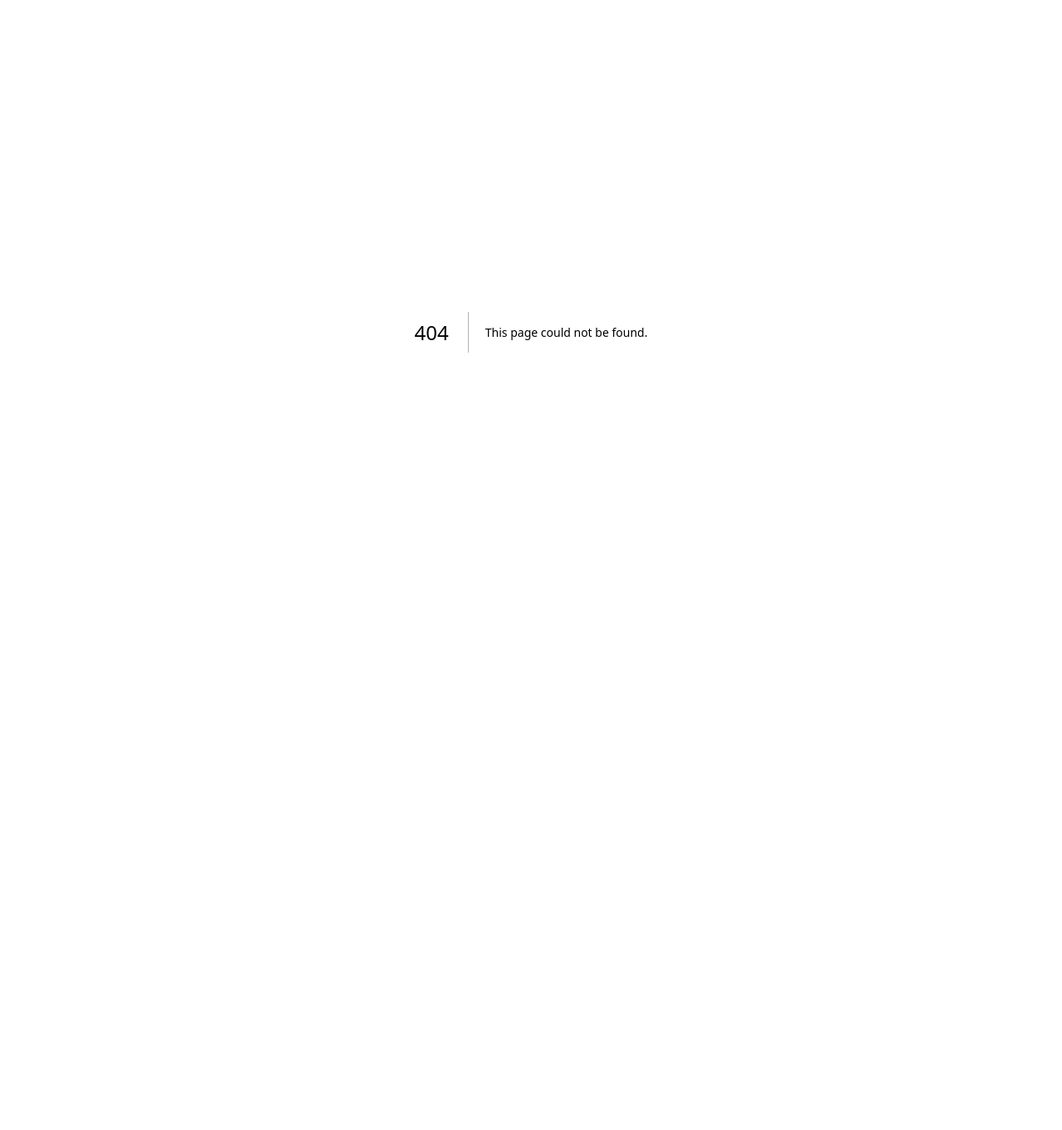
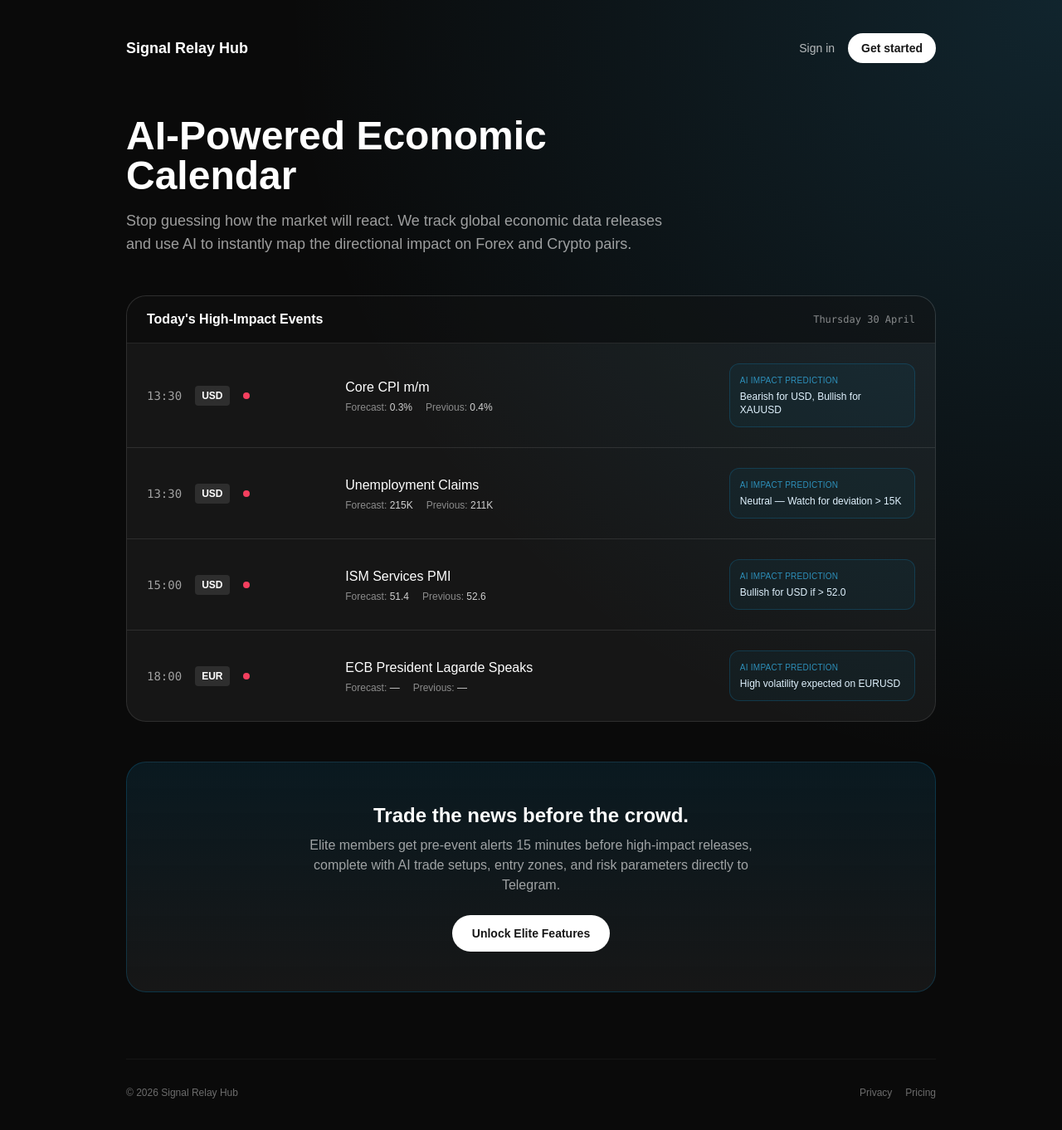
Before and after one commit to SignalRelayFinance/Signal-Relay-Hub, a Next.js app: page /economic-calendar in a window 1280 px wide. Before the commit this address had no page. Shown: the top 1362 px of the page at 83% size. Before the commit the page ends 800 px from the top, so only its background shows below. Built offline with nearby package versions, Linux system fonts and the light colour scheme.

Commit message:
create economic calendar

```diff
--- /dev/null
+++ b/src/app/economic-calendar/page.tsx
@@ -0,0 +1,99 @@
+import React from 'react';
+import Link from 'next/link';
+
+export const metadata = {
+  title: 'AI Economic Calendar & Market Impact | Signal Relay Hub',
+  description: 'Track high-impact macroeconomic events like NFP, CPI, and FOMC with AI-predicted market pair impact. Institutional calendar data for retail traders.',
+  openGraph: {
+    title: 'AI Economic Calendar | Signal Relay Hub',
+    description: 'Track high-impact macroeconomic events with AI-predicted impact.',
+    url: 'https://www.signalrelayhub.io/economic-calendar',
+    siteName: 'Signal Relay Hub',
+  },
+};
+
+const MOCK_EVENTS = [
+  { id: 1, time: '13:30', currency: 'USD', event: 'Core CPI m/m', impact: 'High', forecast: '0.3%', previous: '0.4%', aiBias: 'Bearish for USD, Bullish for XAUUSD' },
+  { id: 2, time: '13:30', currency: 'USD', event: 'Unemployment Claims', impact: 'High', forecast: '215K', previous: '211K', aiBias: 'Neutral — Watch for deviation > 15K' },
+  { id: 3, time: '15:00', currency: 'USD', event: 'ISM Services PMI', impact: 'High', forecast: '51.4', previous: '52.6', aiBias: 'Bullish for USD if > 52.0' },
+  { id: 4, time: '18:00', currency: 'EUR', event: 'ECB President Lagarde Speaks', impact: 'High', forecast: '—', previous: '—', aiBias: 'High volatility expected on EURUSD' },
+];
+
+export default function EconomicCalendarPage() {
+  return (
+    <div className="relative min-h-screen overflow-hidden bg-neutral-950 text-white">
+      <div className="pointer-events-none absolute inset-0 bg-[radial-gradient(circle_at_top_right,_rgba(56,189,248,0.15),_transparent_50%)]" />
+
+      <div className="relative mx-auto flex min-h-screen max-w-5xl flex-col px-6 py-10">
+        <header className="flex items-center justify-between mb-16">
+          <Link href="/" className="text-lg font-semibold hover:opacity-80 transition-opacity">Signal Relay Hub</Link>
+          <nav className="flex items-center gap-4 text-sm">
+            <Link className="text-white/70 hover:text-white transition-colors" href="/login">Sign in</Link>
+            <Link className="rounded-full bg-white px-4 py-2 font-semibold text-neutral-900 hover:bg-neutral-200 transition-colors" href="/pricing">Get started</Link>
+          </nav>
+        </header>
+
+        <main className="flex-1 space-y-12">
+          <div className="max-w-2xl">
+            <h1 className="text-4xl font-semibold leading-tight sm:text-5xl">AI-Powered Economic Calendar</h1>
+            <p className="mt-4 text-lg text-white/60">
+              Stop guessing how the market will react. We track global economic data releases and use AI to instantly map the directional impact on Forex and Crypto pairs.
+            </p>
+          </div>
+
+          <div className="rounded-3xl border border-white/10 bg-white/5 overflow-hidden">
+            <div className="border-b border-white/10 bg-black/40 px-6 py-4 flex items-center justify-between">
+              <h2 className="font-semibold text-white">Today's High-Impact Events</h2>
+              <span className="text-xs font-mono text-white/50">{new Date().toLocaleDateString('en-GB', { weekday: 'long', day: 'numeric', month: 'long' })}</span>
+            </div>
+
+            <div className="divide-y divide-white/10">
+              {MOCK_EVENTS.map((item) => (
+                <div key={item.id} className="p-6 flex flex-col sm:flex-row sm:items-center gap-4 hover:bg-white/[0.02] transition-colors">
+                  <div className="flex items-center gap-4 sm:w-1/4">
+                    <span className="text-sm font-mono text-white/60">{item.time}</span>
+                    <span className="rounded bg-white/10 px-2 py-1 text-xs font-bold text-white">{item.currency}</span>
+                    <span className="h-2 w-2 rounded-full bg-rose-500 shrink-0" title="High Impact" />
+                  </div>
+
+                  <div className="sm:w-2/4">
+                    <div className="font-medium text-white">{item.event}</div>
+                    <div className="mt-1 flex gap-4 text-xs text-white/50">
+                      <span>Forecast: <span className="text-white/80">{item.forecast}</span></span>
+                      <span>Previous: <span className="text-white/80">{item.previous}</span></span>
+                    </div>
+                  </div>
+
+                  <div className="sm:w-1/4 rounded-xl border border-sky-500/20 bg-sky-500/5 p-3">
+                    <div className="text-[10px] uppercase tracking-wide text-sky-400/70 mb-1">AI Impact Prediction</div>
+                    <div className="text-xs text-sky-100 font-medium">{item.aiBias}</div>
+                  </div>
+                </div>
+              ))}
+            </div>
+          </div>
+
+          <div className="rounded-3xl border border-sky-500/20 bg-gradient-to-b from-sky-500/10 to-neutral-900 p-8 text-center sm:p-12">
+            <h2 className="text-2xl font-semibold text-white">Trade the news before the crowd.</h2>
+            <p className="mt-2 text-white/60 max-w-xl mx-auto">
+              Elite members get pre-event alerts 15 minutes before high-impact releases, complete with AI trade setups, entry zones, and risk parameters directly to Telegram.
+            </p>
+            <div className="mt-6 flex justify-center gap-4">
+              <Link href="/plans" className="rounded-full bg-white px-6 py-3 text-sm font-semibold text-neutral-900 hover:bg-neutral-200 transition-colors">
+                Unlock Elite Features
+              </Link>
+            </div>
+          </div>
+        </main>
+
+        <footer className="mt-20 border-t border-white/5 pt-8 text-xs text-white/40 flex justify-between">
+          <span>© {new Date().getFullYear()} Signal Relay Hub</span>
+          <div className="flex gap-4">
+            <Link href="/privacy" className="hover:text-white transition-colors">Privacy</Link>
+            <Link href="/pricing" className="hover:text-white transition-colors">Pricing</Link>
+          </div>
+        </footer>
+      </div>
+    </div>
+  );
+}
```
